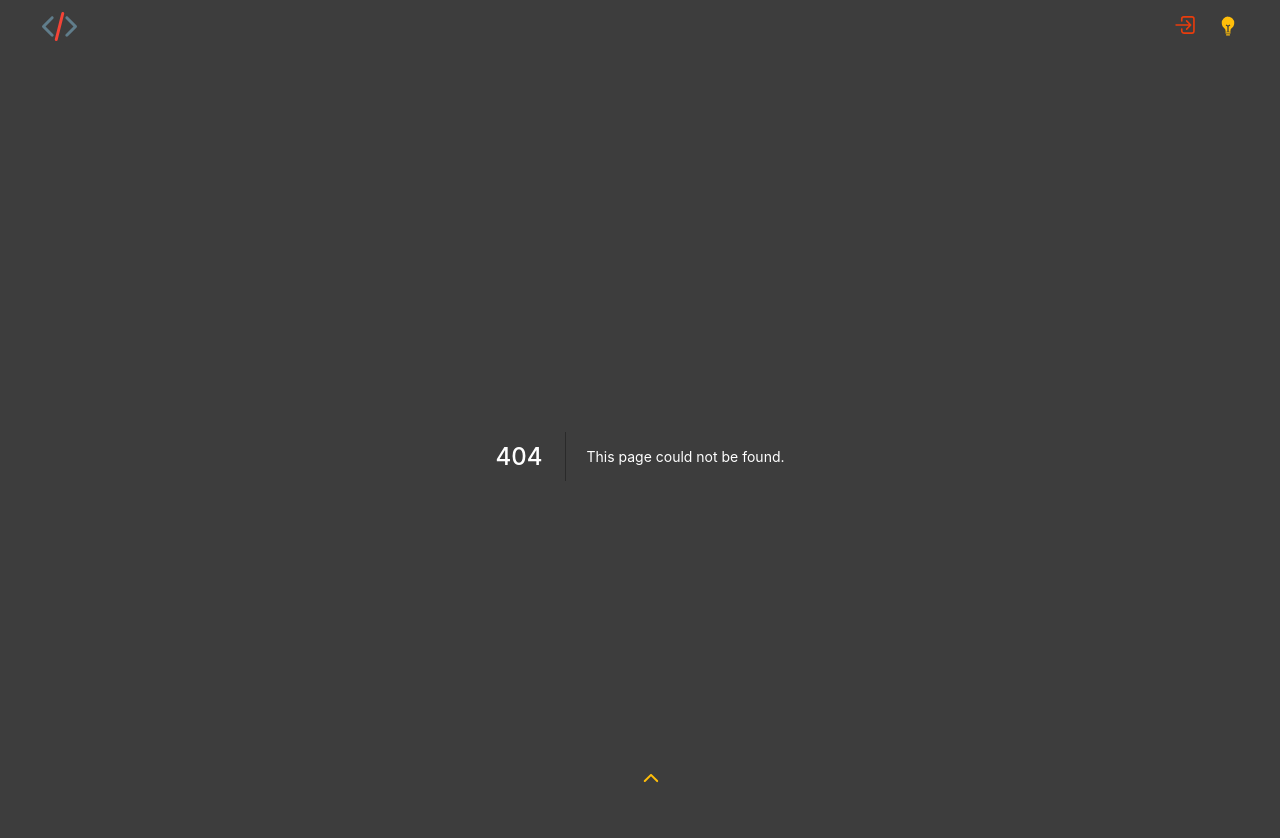
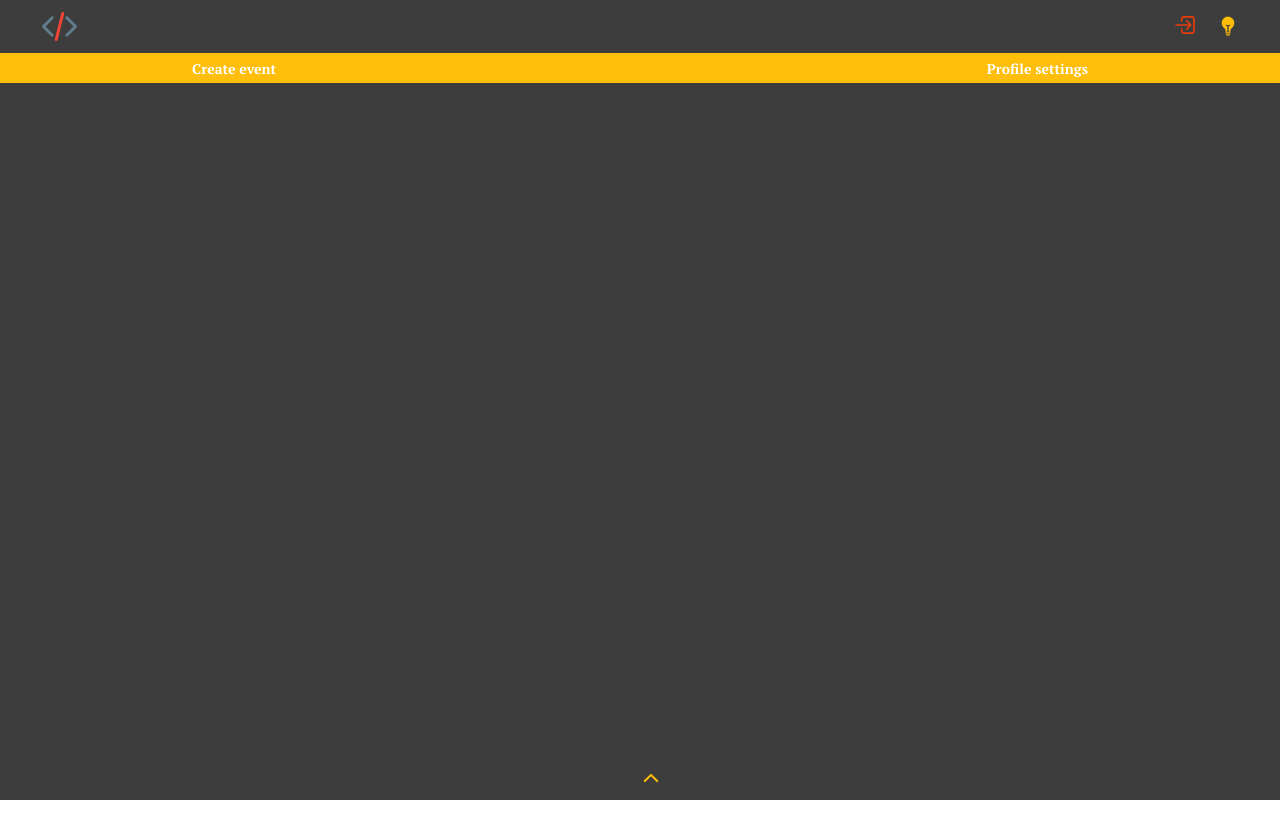
Before and after one commit to dhristoskov/meeting-events, a Next.js app: page /user-dashboard/1 in a window 1280 px wide. Before the commit this address had no page. Shown: the top 838 px of the page. After the commit the page ends 800 px from the top, so only its background shows below. Built offline with nearby package versions, Linux system fonts and the light colour scheme.

Commit message:
meets-events add dashboard page

```diff
--- a/components/auth-component/RegisterComponent.tsx
+++ b/components/auth-component/RegisterComponent.tsx
@@ -62,6 +62,12 @@ const RegisterComponent: React.FC<Props> = ({ onRegisterHandler, switchLogin })
                 </div>
                 <SubmitButton name={'Registration'} errors={errors}/>
             </form>
+            <p
+            className={styles.redirect}
+            onClick={switchLogin}
+            >
+               Already have an account?
+            </p>
         </div>
     )
 
--- a/components/header-component/SettingsComponent.tsx
+++ b/components/header-component/SettingsComponent.tsx
@@ -1,5 +1,6 @@
 import { useContext } from 'react';
 import { motion } from 'framer-motion';
+import { useRouter } from 'next/router';
 import Link from 'next/link';
 import {
     IoBulbOutline,
@@ -15,8 +16,15 @@ import { AuthContext } from 'context/auth-context/AuthContext';
 import styles from '@/styles/header.module.scss';
 
 const SettingsComponent = () => {
-    const { isLoggedIn, logout } = useContext(AuthContext);
+
+    const router = useRouter();
+    const { isLoggedIn, logout, userId } = useContext(AuthContext);
     const { isLight, onThemeChanger } = useContext(ThemeContext);
+
+    const onLogOutHandler = () => {
+        logout();
+        router.replace('/');
+    }
 
     return (
         <div className={styles.settings}>
@@ -24,8 +32,8 @@ const SettingsComponent = () => {
                 isLoggedIn
                 ?
                 <div className={styles.loggedIn}>
-                    <p className={styles.auth} onClick={logout}><IoLogOutOutline /></p>
-                    <Link href='/user-profile'><a className={styles.profile}><IoPersonOutline /></a></Link>
+                    <p className={styles.auth} onClick={onLogOutHandler}><IoLogOutOutline /></p>
+                    <Link href={{pathname: '/user-dashboard/[id]', query: { id: userId }}}><a className={styles.profile}><IoPersonOutline /></a></Link>
                 </div>
                 : <Link href='/auth'><a className={styles.auth}><IoLogInOutline /></a></Link>
             }
--- a/components/layout-component/Layout.tsx
+++ b/components/layout-component/Layout.tsx
@@ -3,7 +3,6 @@ import { Fragment, ReactNode, useContext } from 'react';
 import HeaderComponent from '@/components/header-component/HeaderComponent';
 import FooterComponent from '../footer-component/FooterComponent';
 import AuthContextProvider from 'context/auth-context/AuthContext';
-import Notification from '@/components/notification-component/Notification';
 import { ThemeContext } from 'context/theme-context/ThemeContext';
 
 import styles from '@/styles/layout.module.scss';
@@ -18,7 +17,6 @@ const Layout: React.FC<Props> = ({ children }) => {
 
     return (
         <Fragment>
-            <Notification />
             <AuthContextProvider>
                 <div className={styles.layout} style={ ( isLight ) ? LightTheme : DarkTheme }>
                     <HeaderComponent />
--- a/components/notification-component/Notification.tsx
+++ b/components/notification-component/Notification.tsx
@@ -47,5 +47,3 @@ const Notification = () => {
 }
 
 export default Notification;
-
-//className={type === 'alert' ? styles.alert : styles.notification}
--- a/pages/index.tsx
+++ b/pages/index.tsx
@@ -1,6 +1,7 @@
 const Home = () =>  {
   return (
     <div>
+      <p>Tha is home page</p>
     </div>
   )
 }
--- /dev/null
+++ b/pages/user-dashboard/[id].tsx
@@ -0,0 +1,14 @@
+import styles from '@/styles/dashboard.module.scss';
+
+const UserProfilePage = () => {
+    return(
+        <div className={styles.submenu}>
+            <div className={styles.settings}>
+                <p className={styles.item}>Create event</p>
+                <p className={styles.item}>Profile settings</p>
+            </div>
+        </div>
+    )
+}
+
+export default UserProfilePage;
--- /dev/null
+++ b/styles/dashboard.module.scss
@@ -0,0 +1,26 @@
+@import './color-variable.scss';
+
+.submenu {
+    position: fixed;
+    top: 3.8rem;
+    left: 0;
+    width: 100%;
+    min-height: 30px;
+    background-color: $icon-light;
+    display: flex;
+    align-items: center;
+    justify-content: center;
+
+    .settings {
+        width: 70%;
+        height: 100%;
+        display: flex;
+        justify-content: space-between;
+        align-items: center;
+
+        .item {
+            cursor: pointer;
+            font-weight: 600;
+        }
+    }
+}
```
Also changed, not shown: pages/auth/index.tsx (+10 -6 lines), pages/user-profile/index.tsx (deleted, +0 -9 lines).
